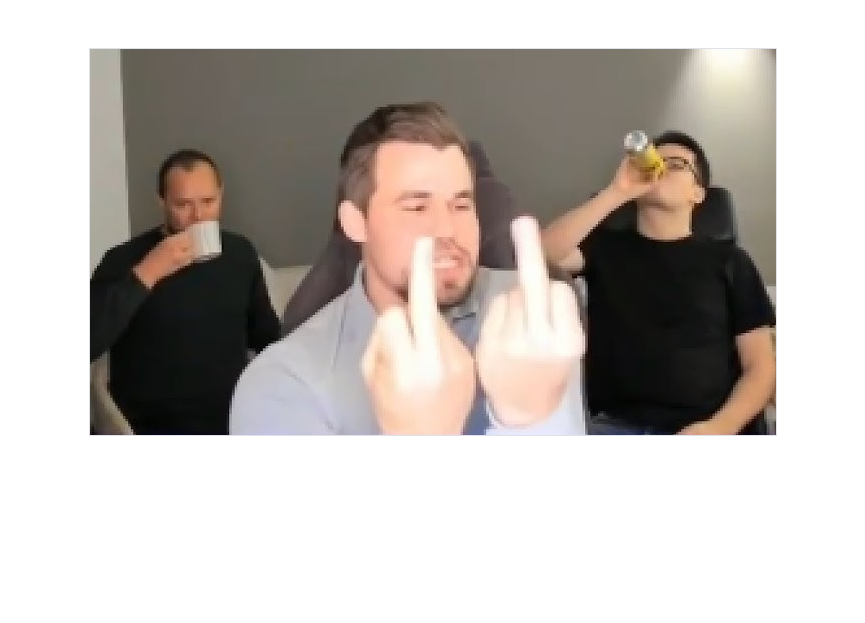
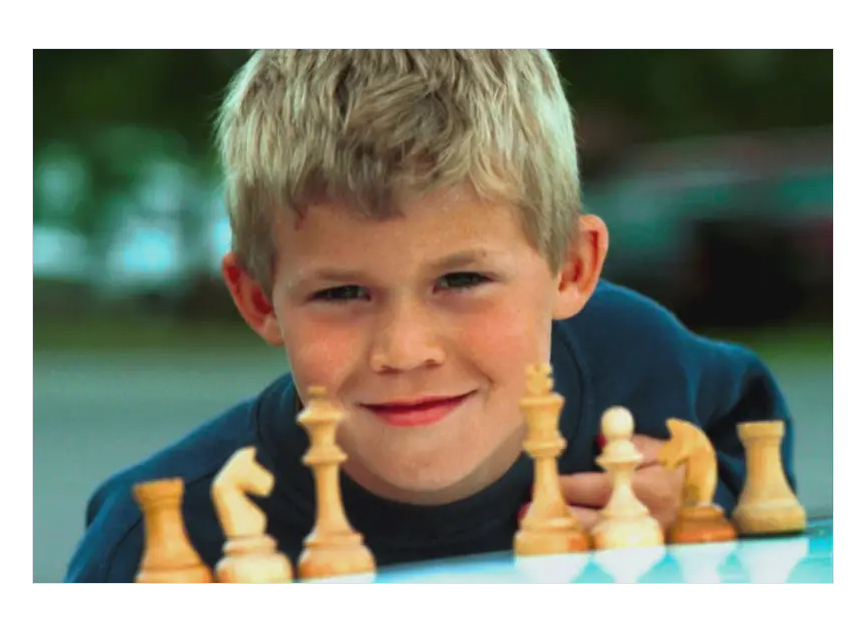
Before and after one commit to owenxuli/cs50-final-project, a Flask app: template templates/apology.html in a window 1280 px wide. Shown: the part 76-699 px from the top of the page, without its empty margins (207-1072 px from the left). Run offline with Flask 3, Linux system fonts and the light colour scheme; the template is opened without the code that fills it: most values are stand-ins (such as "Sample title", 1, 10 or a date in 2020); some libraries are stand-ins or nearby versions.

Commit message:
Update apology.html

```diff
--- a/templates/apology.html
+++ b/templates/apology.html
@@ -6,5 +6,5 @@
 
 {% block main %}
 <!-- https://memegen.link/ -->
-    <img alt="{{ top }}" class="border img-fluid" src="/static/hq720.jpg" title="{{ top }}">
+    <img alt="{{ top }}" class="border img-fluid" src="/static/magnuscarlsen.webp" title="{{ top }}">
 {% endblock %}
```
